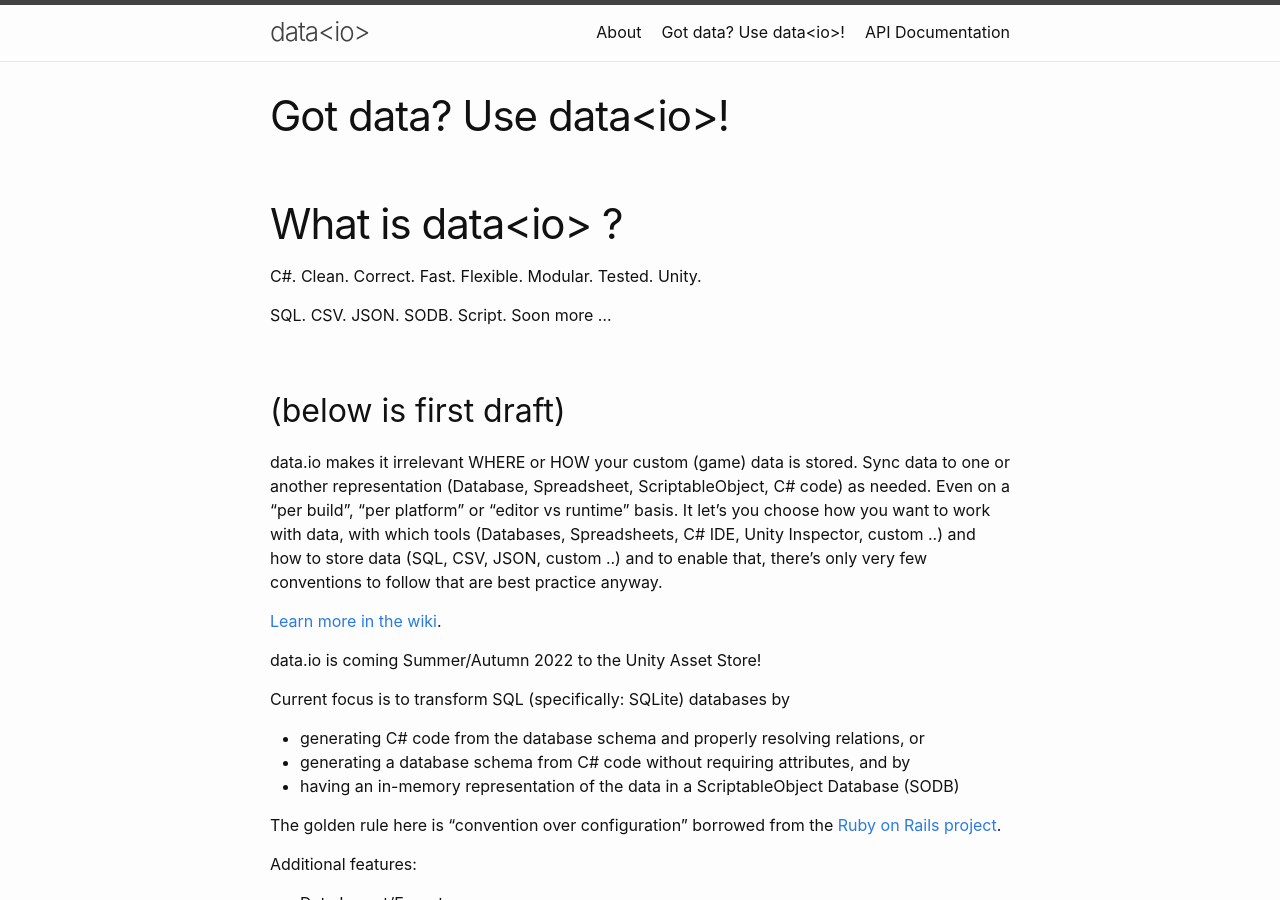
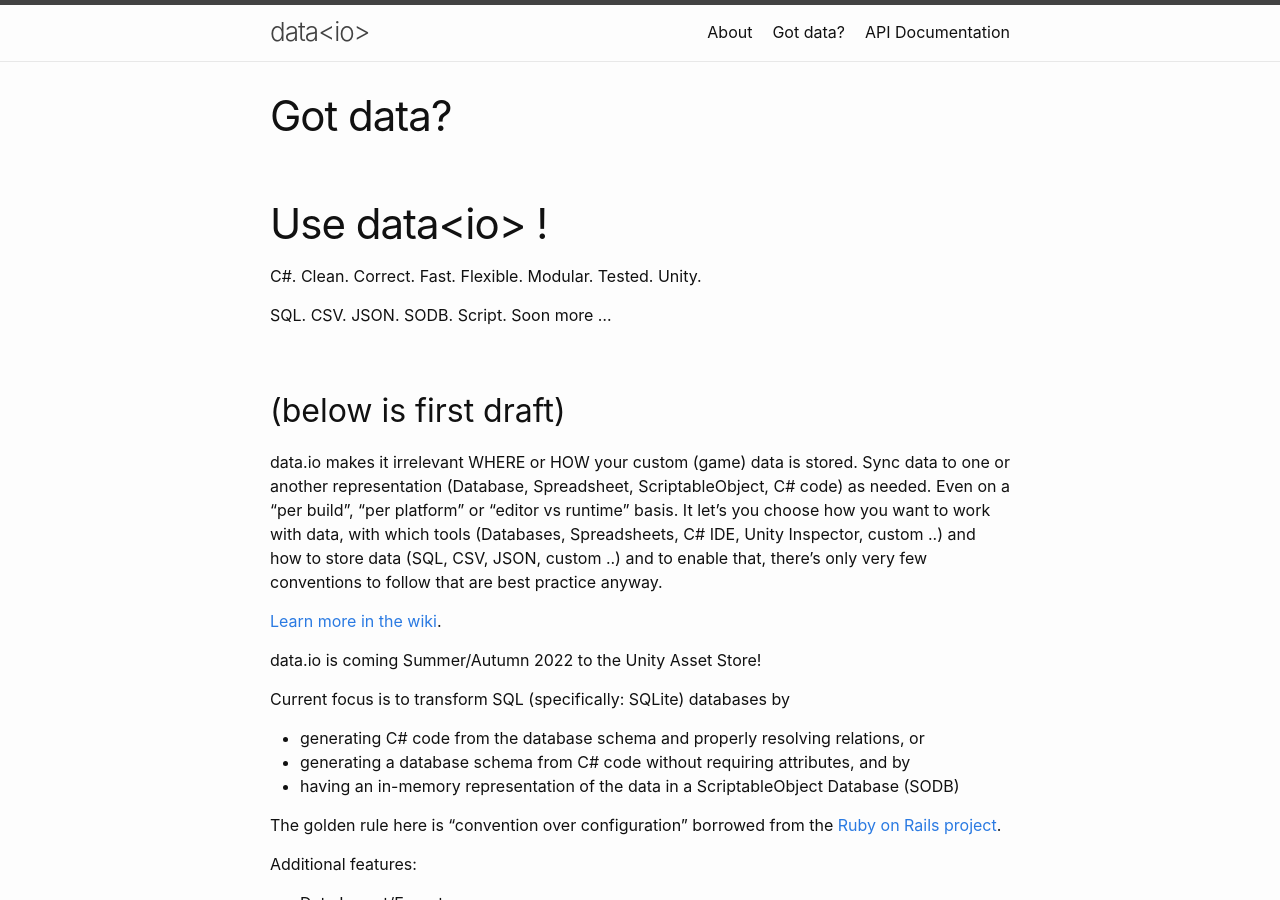
Before and after one commit to CodeSmile-0000011110110111/data.io-home, a Jekyll site: the page built from index.md, in a window 1280 px wide and 900 px high. Built offline with Jekyll 4.4.1, drawn with Linux system fonts in a browser that asks for light colours.

Commit message:
Update index.md

```diff
--- a/index.md
+++ b/index.md
@@ -1,9 +1,9 @@
 ---
 layout: post
-title: Got data? Use data<io>!
+title: Got data?
 ---
 
-# What is data&lt;io&gt; ?
+# Use data&lt;io&gt; !
 
 C#. Clean. Correct. Fast. Flexible. Modular. Tested. Unity.
 
```
